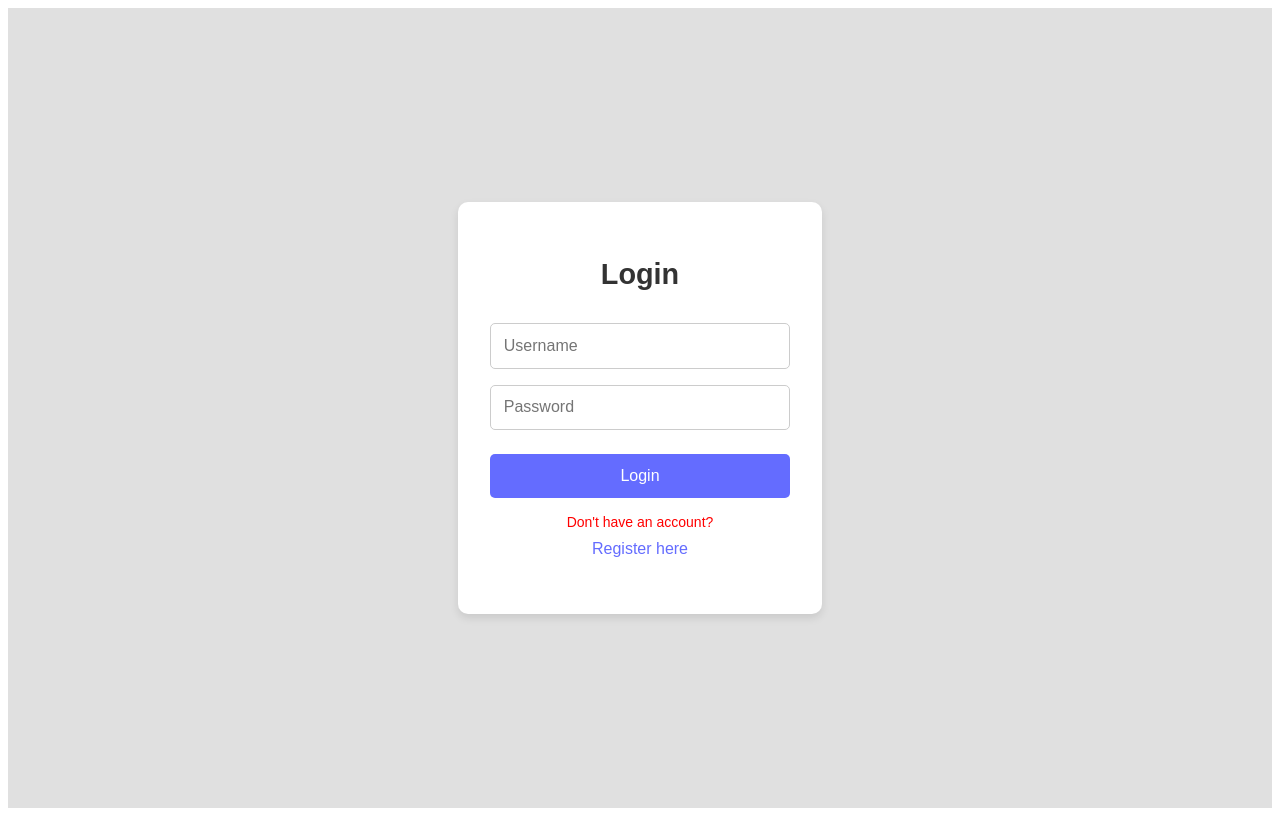
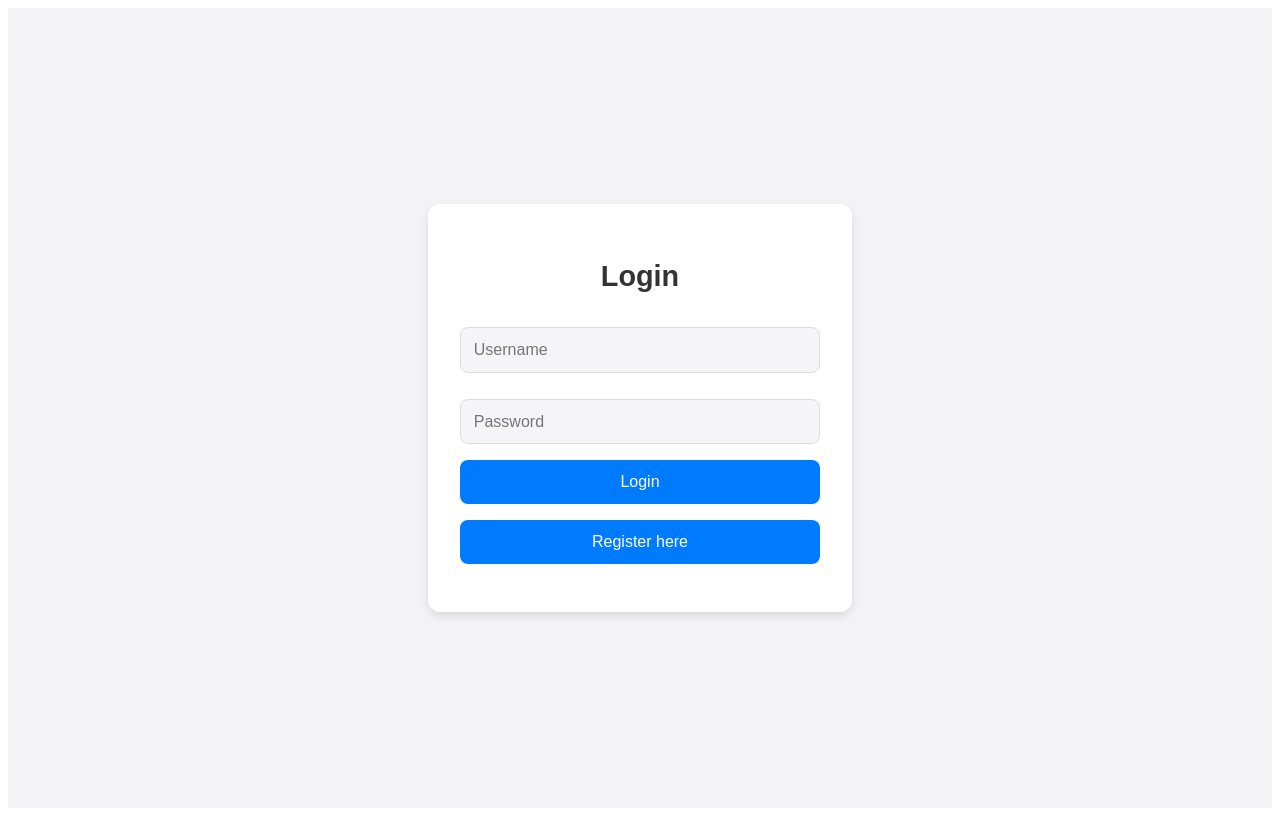
Before and after one commit to ChristopherGarsia/RealTimeDocs, a React (Vite) app in the folder document-dashboard/: page / in a window 1280 px wide. Built offline with nearby package versions, Linux system fonts and the light colour scheme.

Commit message:
[minor] Update Styling (#9)

```diff
--- a/document-dashboard/src/DocumentCreator.jsx
+++ b/document-dashboard/src/DocumentCreator.jsx
@@ -25,19 +25,21 @@ const DocumentCreator = (props) => {
   };
 
   return (
-    <div>
+    <div className="document-creator-container">
+      <input
+        type="text"
+        placeholder="Enter name for document"
+        value={currentDocId}
+        onChange={(e) => setCurrentDocId(e.target.value)}
+        className="doc-name-input"
+      />
       <button
         onClick={() => createDocument(props)}
         disabled={!currentDocId}
+        className="create-doc-button"
       >
         Create New Document
       </button>
-      <input
-        type="text"
-        placeholder="Enter Name for Document"
-        value={currentDocId}
-        onChange={(e) => setCurrentDocId(e.target.value)}
-      />
     </div>
   );
 };
--- a/document-dashboard/src/LoginForm.jsx
+++ b/document-dashboard/src/LoginForm.jsx
@@ -40,8 +40,8 @@ const LoginForm = ({ setUserId, setIsLoggedIn }) => {
     <div className="auth-container">
       {showRegistration ? (
         <RegistrationForm
-            onRegisterSuccess={handleRegisterSuccess}
-            goBackToLogin={() => setShowRegistration(false)}
+          onRegisterSuccess={handleRegisterSuccess}
+          goBackToLogin={() => setShowRegistration(false)}
         />
       ) : (
         <div className="login-container">
@@ -60,12 +60,9 @@ const LoginForm = ({ setUserId, setIsLoggedIn }) => {
           />
           {error && <p style={{ color: 'red' }}>{error}</p>}
           <button className="auth-button" onClick={handleLogin}>Login</button>
-          <p className="auth-toggle">
-            Don't have an account?{' '}
-            <button className="toggle-button" onClick={() => setShowRegistration(true)}>
-              Register here
-            </button>
-          </p>
+          <button className="auth-button" onClick={() => setShowRegistration(true)}>
+            Register here
+          </button>
         </div>
       )}
     </div>
--- a/document-dashboard/src/index.css
+++ b/document-dashboard/src/index.css
@@ -1,40 +1,41 @@
 /* General styles for form elements */
 input {
   width: 100%;
-  padding: 10px;
+  padding: 12px;
   margin: 10px 0;
   box-sizing: border-box;
-  border-radius: 8px;
-  border: 1px solid #ccc;
+  border-radius: 10px;
+  border: 1px solid #d1d1d6;
   font-size: 16px;
   outline: none;
-  transition: border-color 0.3s ease;
+  background-color: #f5f5f7;
+  color: #333;
 }
 
 input:focus {
-  border-color: #646cff;
+  border-color: #007aff;
+  background-color: #fff;
 }
 
 button {
   display: block;
   width: 100%;
-  padding: 10px;
-  background-color: #1a1a1a;
+  padding: 12px;
+  background-color: #007aff;
   color: white;
   border: none;
-  border-radius: 8px;
+  border-radius: 10px;
+  font-size: 16px;
   cursor: pointer;
-  font-size: 16px;
-  transition: background-color 0.3s ease;
 }
 
 button:hover {
-  background-color: #646cff;
+  background-color: #0056b3;
 }
 
 /* Error message styles */
 p {
-  color: red;
+  color: #ff3b30;
   font-size: 14px;
   margin-top: -5px;
 }
@@ -44,18 +45,10 @@ form {
   max-width: 400px;
   margin: 50px auto;
   padding: 20px;
-  background-color: #f9f9f9;
-  border-radius: 10px;
-  box-shadow: 0px 4px 8px rgba(0, 0, 0, 0.1);
-}
-
-.editor-container {
-  max-width: 600px;
-  margin: 50px auto;
-  padding: 20px;
-  background-color: #f9f9f9;
-  border-radius: 10px;
-  box-shadow: 0px 4px 8px rgba(0, 0, 0, 0.1);
+  background-color: #ffffff;
+  border-radius: 12px;
+  box-shadow: 0px 4px 12px rgba(0, 0, 0, 0.1);
+  border: 1px solid #e5e5ea;
 }
 
 /* Centering everything */
@@ -64,121 +57,73 @@ form {
   justify-content: center;
   align-items: center;
   min-height: 100vh;
-  background-color: #e0e0e0;
+  background-color: #f2f2f7;
+  font-family: -apple-system, BlinkMacSystemFont, "Segoe UI", Roboto, Helvetica, Arial, sans-serif;
+}
+
+.editor-container {
+  max-width: 600px;
+  margin: 50px auto;
+  padding: 20px;
+  background-color: #ffffff;
+  border-radius: 12px;
+  box-shadow: 0px 4px 12px rgba(0, 0, 0, 0.1);
+  border: 1px solid #e5e5ea;
 }
 
 .editor-container textarea {
   width: 100%;
   height: 300px;
-  padding: 10px;
-  border: 1px solid #ccc;
-  border-radius: 8px;
+  padding: 12px;
+  border: 1px solid #d1d1d6;
+  border-radius: 10px;
   font-size: 16px;
   box-sizing: border-box;
   resize: none;
+  background-color: #f5f5f7;
+  color: #333;
 }
 
-.auth-container {
+/* Document selection container */
+.documents-container {
+  margin-top: 20px;
+  margin-bottom: 20px;
+  padding: 20px;
+  background-color: #ffffff;
+  border-radius: 12px;
+  box-shadow: 0px 4px 12px rgba(0, 0, 0, 0.1);
+  border: 1px solid #e5e5ea;
   display: flex;
   flex-direction: column;
-  align-items: center;
-  justify-content: center;
-  height: 100vh;
-  font-family: 'Arial', sans-serif;
+  gap: 15px;
 }
 
-.login-container {
-  background: white;
-  padding: 2rem;
-  border-radius: 10px;
-  box-shadow: 0 4px 8px rgba(0, 0, 0, 0.1);
-  width: 300px;
-}
-
-.auth-title {
-  font-size: 1.8rem;
-  margin-bottom: 1.5rem;
+/* Document selection elements */
+.documents-container select {
+  padding: 12px;
+  font-size: 16px;
+  border-radius: 8px;
+  border: 1px solid #d1d1d6;
+  background-color: #f5f5f7;
   color: #333;
-  text-align: center;
-}
-
-.auth-input {
-  width: 100%;
-  padding: 0.8rem;
-  margin: 0.5rem 0;
-  border-radius: 5px;
-  border: 1px solid #ccc;
-  font-size: 1rem;
   outline: none;
-}
-
-.auth-input:focus {
-  border-color: #646cff;
-}
-
-.auth-button {
-  width: 100%;
-  padding: 0.8rem;
-  margin-top: 1rem;
-  background-color: #646cff;
-  border: none;
-  color: white;
-  font-size: 1rem;
-  border-radius: 5px;
   cursor: pointer;
 }
 
-.auth-button:hover {
-  background-color: #535bf2;
+.documents-container label {
+  font-size: 16px;
+  font-weight: 500;
+  color: #333;
 }
 
-.auth-toggle {
-  margin-top: 1rem;
-  text-align: center;
-}
-
-.toggle-button {
-  background: none;
-  border: none;
-  color: #646cff;
-  font-size: 1rem;
-  cursor: pointer;
-}
-
-.toggle-button:hover {
-  text-decoration: underline;
-}
-
-.documents-container {
-  margin-top: 20px;
-  margin-bottom: 20px;
-}
-
-.documents-container select {
-  padding: 10px;
-  font-size: 16px;
-  border-radius: 4px;
-  border: 1px solid #ccc;
-}
-
-.documents-container label {
-  display: block;
-  margin-bottom: 8px;
-  font-weight: bold;
-}
-/* Container styles */
-.editor-wrapper {
-  position: relative;
-}
-
-/* Popup background overlay */
+/* Overlay for popup */
 .overlay {
   position: fixed;
   top: 0;
   left: 0;
   width: 100%;
   height: 100%;
-  background-color: rgba(0, 0, 0, 0.5); /* Dark transparent overlay */
+  background-color: rgba(0, 0, 0, 0.4);
   z-index: 9;
 }
 
@@ -188,88 +133,177 @@ form {
   top: 50%;
   left: 50%;
   transform: translate(-50%, -50%);
-  background-color: white;
-  border-radius: 12px; /* Rounded corners */
-  padding: 20px 30px;
+  background-color: #fff;
+  border-radius: 12px;
+  padding: 24px;
   z-index: 10;
-  box-shadow: 0px 12px 24px rgba(0, 0, 0, 0.2); /* Soft shadow */
-  width: 300px;
+  box-shadow: 0px 8px 24px rgba(0, 0, 0, 0.2);
+  width: 320px;
   text-align: center;
-  animation: fadeIn 0.3s ease-in-out; /* Smooth animation */
-}
-
-/* Popup content */
-.share-content {
-  display: flex;
-  flex-direction: column;
-  align-items: center;
 }
 
 .share-content h3 {
-  margin-bottom: 15px;
+  margin-bottom: 20px;
   color: #333;
+  font-size: 18px;
+  font-weight: 600;
 }
 
+/* Inputs and buttons inside the popup */
 .share-content input {
-  margin-bottom: 15px;
+  margin-bottom: 16px;
   padding: 10px;
-  border: 1px solid #ddd;
+  border: 1px solid #d1d1d6;
   border-radius: 8px;
   width: 100%;
   font-size: 16px;
-  box-sizing: border-box;
+  background-color: #f5f5f7;
 }
 
-/* Buttons */
 .share-content button {
-  background-color: #4CAF50;
+  background-color: #007aff;
   color: white;
   border: none;
   border-radius: 8px;
-  padding: 10px 15px;
+  padding: 12px;
   font-size: 16px;
-  cursor: pointer;
-  transition: background-color 0.3s ease;
   width: 100%;
-  margin-bottom: 10px;
+  margin-bottom: 12px;
 }
 
 .share-content button:hover {
-  background-color: #45a049;
-}
-
-/* Close button */
-.share-content button.close-btn {
-  background-color: #f44336;
-}
-
-.share-content button.close-btn:hover {
-  background-color: #e74c3c;
+  background-color: #0056b3;
 }
 
 /* Back button */
 .auth-back-button {
-  background-color: #008CBA;
+  background-color: #007aff;
   color: white;
   border: none;
   border-radius: 8px;
-  padding: 10px 15px;
+  padding: 12px;
   font-size: 16px;
   cursor: pointer;
-  transition: background-color 0.3s ease;
-  margin-top: 15px;
 }
 
 .auth-back-button:hover {
-  background-color: #007B9E;
+  background-color: #0056b3;
 }
 
-/* Fade-in animation */
-@keyframes fadeIn {
-  from {
-    opacity: 0;
-  }
-  to {
-    opacity: 1;
-  }
+/* Container for the authentication forms */
+.auth-container {
+  display: flex;
+  justify-content: center;
+  align-items: center;
+  min-height: 100vh;
+  font-family: 'Arial', sans-serif;
 }
+
+/* Styling for the login container */
+.login-container {
+  background: #ffffff; /* White background for the container */
+  padding: 2rem;
+  border-radius: 12px; /* Rounded corners for a modern feel */
+  box-shadow: 0 4px 8px rgba(0, 0, 0, 0.1); /* Soft shadow for depth */
+  width: 100%;
+  max-width: 360px; /* Limited width for better readability */
+  text-align: center; /* Centered text */
+}
+
+/* Title style for the authentication container */
+.auth-title {
+  font-size: 1.8rem;
+  color: #333; /* Dark color for better contrast */
+  margin-bottom: 1.5rem;
+}
+
+/* Input fields styling */
+.auth-input {
+  width: 100%;
+  padding: 0.8rem;
+  margin-bottom: 1rem; /* Spacing between input fields */
+  border-radius: 8px; /* Rounded corners */
+  border: 1px solid #ddd; /* Light border */
+  font-size: 1rem;
+  outline: none;
+  transition: border-color 0.3s ease;
+}
+
+.auth-input:focus {
+  border-color: #007aff; /* Apple-like blue */
+}
+
+/* Button styling */
+.auth-button {
+  width: 100%;
+  padding: 0.8rem;
+  margin-bottom: 1rem; /* Spacing between buttons */
+  background-color: #007aff; /* Apple-like blue */
+  border: none;
+  color: white;
+  font-size: 1rem;
+  border-radius: 8px; /* Rounded corners */
+  cursor: pointer;
+  transition: background-color 0.3s ease;
+}
+
+.auth-button:hover {
+  background-color: #0051a8; /* Darker blue for hover effect */
+}
+
+/* Button to toggle between login and registration */
+.toggle-button {
+  background: none;
+  border: none;
+  color: #007aff; /* Apple-like blue */
+  font-size: 1rem;
+  cursor: pointer;
+  text-decoration: underline;
+}
+
+.toggle-button:hover {
+  color: #0051a8; /* Darker blue for hover effect */
+}
+
+/* Container for Document Creator */
+.document-creator-container {
+  background-color: #ffffff;
+  padding: 20px;
+  border-radius: 10px;
+  box-shadow: 0px 4px 8px rgba(0, 0, 0, 0.1);
+  margin: 20px 0;
+  max-width: 400px;
+  margin: 20px auto;
+}
+
+.create-doc-button {
+  width: 100%;
+  padding: 10px;
+  color: #007aff; /* Apple-like blue */
+  color: white;
+  border: none;
+  border-radius: 8px;
+  cursor: pointer;
+  font-size: 16px;
+  transition: background-color 0.3s ease;
+  margin-bottom: 10px;
+}
+
+.create-doc-button:hover {
+  background-color: #535bf2;
+}
+
+.doc-name-input {
+  width: 100%;
+  padding: 10px;
+  border: 1px solid #ccc;
+  border-radius: 8px;
+  font-size: 16px;
+  box-sizing: border-box;
+  outline: none;
+  margin-bottom: 10px;
+}
+
+.doc-name-input:focus {
+  border-color: #646cff;
+}
```
